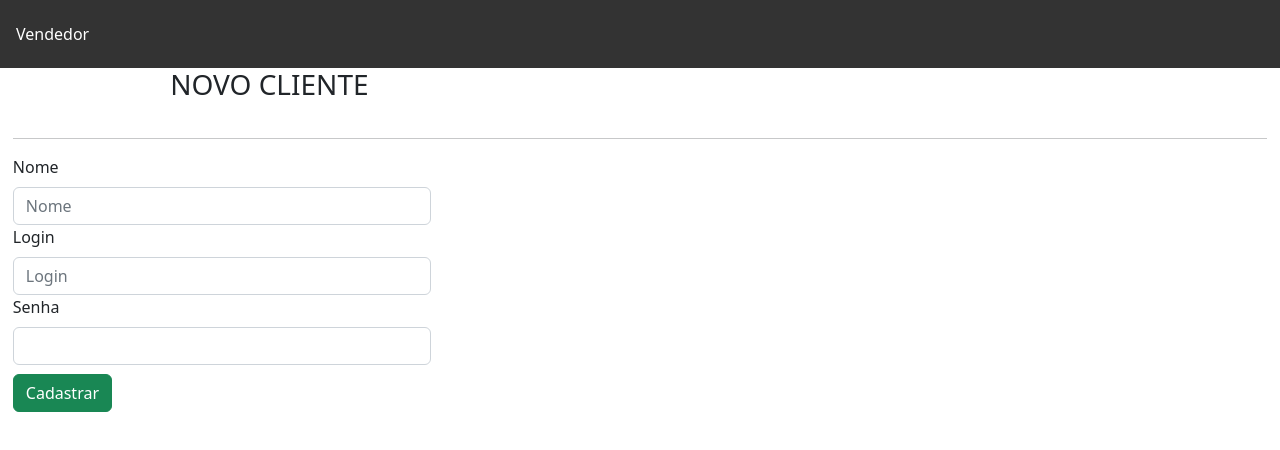
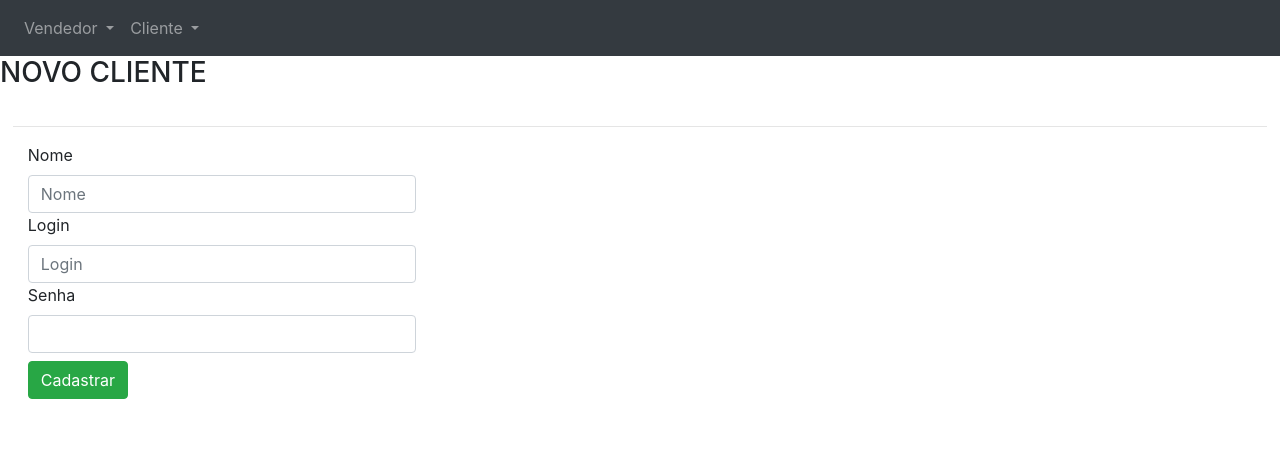
Before and after one commit to RaphaelCardoso123/SistemaVendasFront, a Vue app: page /cliente/cadastrar in a window 1280 px wide. Shown: the top 450 px of the page. Built offline with nearby package versions, Linux system fonts and the light colour scheme.

Commit message:
Implementando melhorias

```diff
--- a/package.json
+++ b/package.json
@@ -9,7 +9,8 @@
   },
   "dependencies": {
     "axios": "^1.2.3",
-    "bootstrap": "^5.2.3",
+    "bootstrap": "^4.6.0",
+    "bootstrap-vue": "^2.23.1",
     "popper.js": "^1.16.1",
     "vue": "^3.2.45",
     "vue-router": "^4.1.6"
--- a/src/App.vue
+++ b/src/App.vue
@@ -4,135 +4,53 @@
 <link rel="stylesheet" href="https://cdnjs.cloudflare.com/ajax/libs/font-awesome/4.7.0/css/font-awesome.min.css"/>
 
 <template>
-  <div class="navbar">
-
-    <div class="dropdown">
-      <button class="dropbtn">Vendedor
-        <i class="fa fa-caret-down"></i>
-      </button>
-      <div class="dropdown-content">
-        <router-link to="/vendedor/listar">Listar</router-link>
-        <a href="#">Link 2</a>
-        <a href="#">Link 3</a>
-      </div>
-    </div>
-  </div>
+  <nav class="navbar navbar-expand-lg navbar-dark bg-dark">
+    <div class="collapse navbar-collapse" id="navbarTogglerDemo01">
+      <ul class="navbar-nav mr-auto mt-2 mt-lg-0">
+        <!-- Vendedor -->
+        <li class="nav-item">
+          <div class="collapse navbar-collapse" id="navbarNavDropdown">
+            <ul class="navbar-nav">
+              <li class="nav-item dropdown">
+                <a class="nav-link dropdown-toggle" href="#" id="navbarDropdownMenuLink" data-toggle="dropdown"
+                  aria-haspopup="true" aria-expanded="false">
+                  Vendedor
+                </a>
+                <div class="dropdown-menu" aria-labelledby="navbarDropdownMenuLink">
+                  <router-link class="dropdown-item" to="/vendedor/listar">Listar</router-link>
+                  <router-link class="dropdown-item" to="/vendedor/cadastrar">Cadastrar</router-link>
+                  <!--<router-link class="dropdown-item" to="/vendedor/atualizar">Atualizar</router-link>-->
+                </div>
+              </li>
+            </ul>
+          </div>
+        </li>
+        <!-- Cliente -->
+        <li class="nav-item">
+          <div class="collapse navbar-collapse" id="navbarNavDropdown">
+            <ul class="navbar-nav">
+              <li class="nav-item dropdown">
+                <a class="nav-link dropdown-toggle" href="#" id="navbarDropdownMenuLink" data-toggle="dropdown"
+                  aria-haspopup="true" aria-expanded="false">
+                  Cliente
+                </a>
+                <div class="dropdown-menu" aria-labelledby="navbarDropdownMenuLink">
+                  <router-link class="dropdown-item" to="/cliente/listar">Listar</router-link>
+                  <router-link class="dropdown-item" to="/cliente/cadastrar">Cadastrar</router-link>
+                </div>
+              </li>
+            </ul>
+          </div>
+        </li>
 
 
-  <div class="dropdown">
-      <button class="dropbtn">Cliente
-        <i class="fa fa-caret-down"></i>
-      </button>
-      <div class="dropdown-content">
-        <router-link to="/cliente/listar">Listar</router-link>
+      </ul>
       </div>
-  </div>
-
-
-
-  <div class="dropdown">
-      <button class="dropbtn">Servico
-        <i class="fa fa-caret-down"></i>
-      </button>
-      <div class="dropdown-content">
-        <router-link to="/servico/listar">Listar</router-link>
-      </div>
-  </div>
-
-
-<router-view />
+  </nav>
+  <router-view />
 
 </template>
 
 <style scoped>
-body {
-  font-family: Arial, Helvetica, sans-serif;
-}
 
-.navbar {
-  overflow: hidden;
-  background-color: #333;
-}
-
-.navbar a {
-  float: left;
-  font-size: 16px;
-  color: white;
-  text-align: center;
-  padding: 14px 16px;
-  text-decoration: none;
-}
-
-.dropdown {
-  float: left;
-  overflow: hidden;
-}
-
-.dropdown .dropbtn {
-  font-size: 16px;
-  border: none;
-  outline: none;
-  color: white;
-  padding: 14px 16px;
-  background-color: inherit;
-  font-family: inherit;
-  margin: 0;
-}
-
-.navbar a:hover, .dropdown:hover .dropbtn {
-  background-color: red;
-}
-
-.dropdown-content {
-  display: none;
-  position: absolute;
-  background-color: #f9f9f9;
-  min-width: 160px;
-  box-shadow: 0px 8px 16px 0px rgba(0,0,0,0.2);
-  z-index: 1;
-}
-
-.dropdown-content a {
-  float: none;
-  color: black;
-  padding: 12px 16px;
-  text-decoration: none;
-  display: block;
-  text-align: left;
-}
-
-.dropdown-content a:hover {
-  background-color: #ddd;
-}
-
-.dropdown:hover .dropdown-content {
-  display: block;
-}
-
-header {
-  line-height: 1.5;
-}
-
-.logo {
-  display: block;
-  margin: 0 auto 2rem;
-}
-
-@media (min-width: 1024px) {
-  header {
-    display: flex;
-    place-items: center;
-    padding-right: calc(var(--section-gap) / 2);
-  }
-
-  .logo {
-    margin: 0 2rem 0 0;
-  }
-
-  header .wrapper {
-    display: flex;
-    place-items: flex-start;
-    flex-wrap: wrap;
-  }
-}
 </style>
--- a/src/assets/base.css
+++ /dev/null
@@ -1,74 +0,0 @@
-/* color palette from <https://github.com/vuejs/theme> */
-:root {
-  --vt-c-white: #ffffff;
-  --vt-c-white-soft: #f8f8f8;
-  --vt-c-white-mute: #f2f2f2;
-
-  --vt-c-black: #181818;
-  --vt-c-black-soft: #222222;
-  --vt-c-black-mute: #282828;
-
-  --vt-c-indigo: #2c3e50;
-
-  --vt-c-divider-light-1: rgba(60, 60, 60, 0.29);
-  --vt-c-divider-light-2: rgba(60, 60, 60, 0.12);
-  --vt-c-divider-dark-1: rgba(84, 84, 84, 0.65);
-  --vt-c-divider-dark-2: rgba(84, 84, 84, 0.48);
-
-  --vt-c-text-light-1: var(--vt-c-indigo);
-  --vt-c-text-light-2: rgba(60, 60, 60, 0.66);
-  --vt-c-text-dark-1: var(--vt-c-white);
-  --vt-c-text-dark-2: rgba(235, 235, 235, 0.64);
-}
-
-/* semantic color variables for this project */
-:root {
-  --color-background: var(--vt-c-white);
-  --color-background-soft: var(--vt-c-white-soft);
-  --color-background-mute: var(--vt-c-white-mute);
-
-  --color-border: var(--vt-c-divider-light-2);
-  --color-border-hover: var(--vt-c-divider-light-1);
-
-  --color-heading: var(--vt-c-text-light-1);
-  --color-text: var(--vt-c-text-light-1);
-
-  --section-gap: 160px;
-}
-
-@media (prefers-color-scheme: dark) {
-  :root {
-    --color-background: var(--vt-c-black);
-    --color-background-soft: var(--vt-c-black-soft);
-    --color-background-mute: var(--vt-c-black-mute);
-
-    --color-border: var(--vt-c-divider-dark-2);
-    --color-border-hover: var(--vt-c-divider-dark-1);
-
-    --color-heading: var(--vt-c-text-dark-1);
-    --color-text: var(--vt-c-text-dark-2);
-  }
-}
-
-*,
-*::before,
-*::after {
-  box-sizing: border-box;
-  margin: 0;
-  position: relative;
-  font-weight: normal;
-}
-
-body {
-  min-height: 100vh;
-  color: var(--color-text);
-  background: var(--color-background);
-  transition: color 0.5s, background-color 0.5s;
-  line-height: 1.6;
-  font-family: Inter, -apple-system, BlinkMacSystemFont, 'Segoe UI', Roboto, Oxygen, Ubuntu,
-    Cantarell, 'Fira Sans', 'Droid Sans', 'Helvetica Neue', sans-serif;
-  font-size: 15px;
-  text-rendering: optimizeLegibility;
-  -webkit-font-smoothing: antialiased;
-  -moz-osx-font-smoothing: grayscale;
-}
--- a/src/main.js
+++ b/src/main.js
@@ -5,6 +5,7 @@ import 'bootstrap'
 import 'bootstrap/dist/css/bootstrap.min.css'
 import './assets/main.css'
 
+
 createApp(App)
     .use(router)
     .mount('#app')
```
Also changed, not shown: src/components/pedido/Atualizar.vue (added, +53 -0 lines), src/components/pedido/Cadastrar.vue (added, +50 -0 lines), src/components/pedido/Listar.vue (added, +64 -0 lines), src/router.js (+41 -39 lines), src/services/PedidoDataService.js (added, +36 -0 lines), 1 other file (tests, documents, lock files or other folders).
